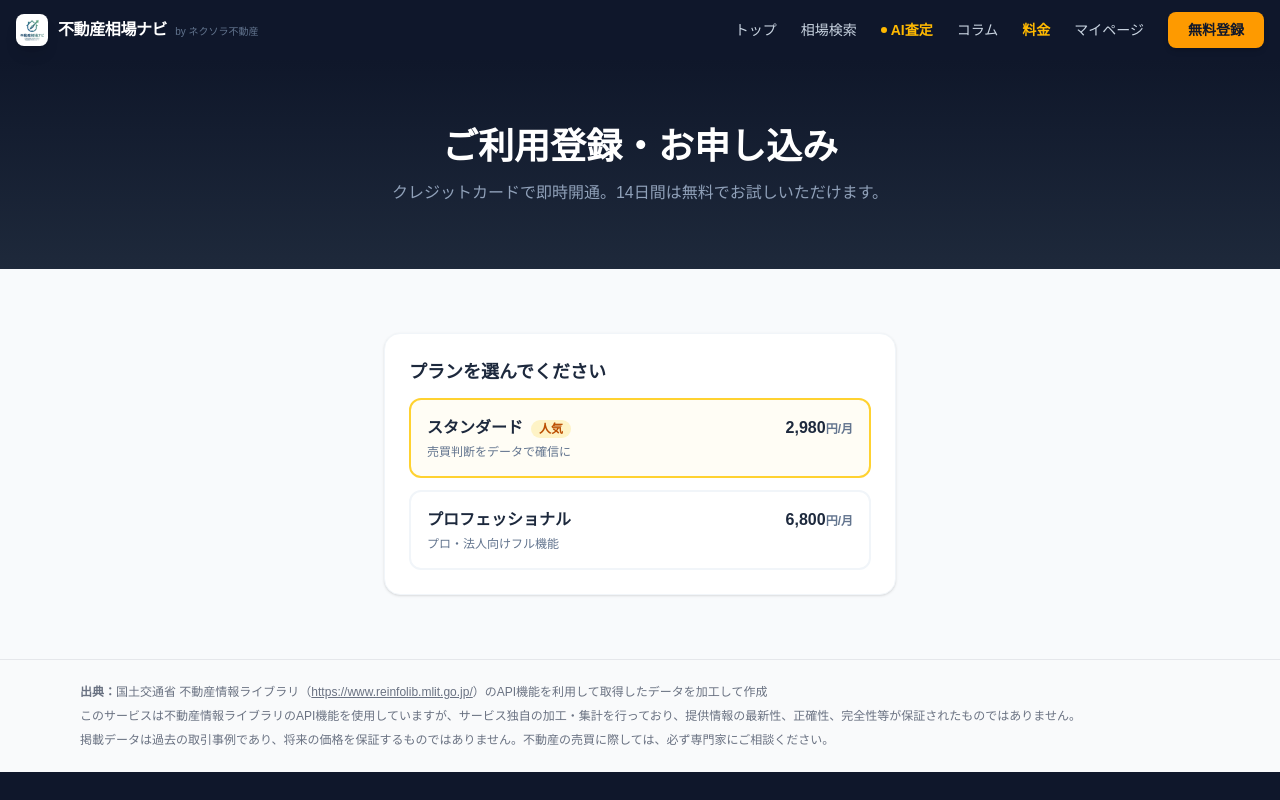
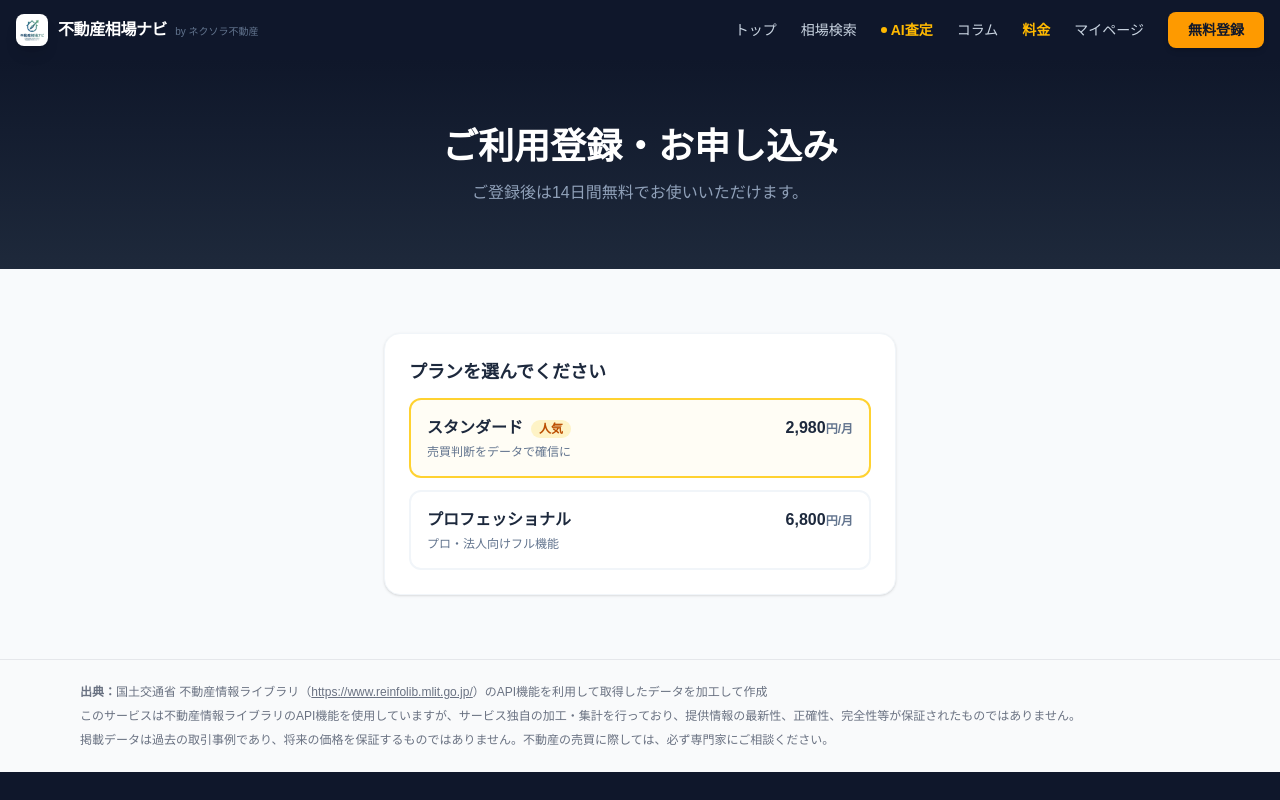
Before and after one commit to nexoraltd/realestate-market, a Next.js app: page /register in a window 1280 px wide. Shown: the top 800 px of the page. Built offline with nearby package versions, Linux system fonts and the light colour scheme.

Commit message:
fix: 登録ページのサブタイトル文言を修正

```diff
--- a/src/app/register/page.tsx
+++ b/src/app/register/page.tsx
@@ -41,7 +41,7 @@ export default async function RegisterPage({
           <p className="text-slate-400 text-base">
             {selectedPlanKey === "free"
               ? "メールアドレスの登録だけで、すぐにご利用いただけます。"
-              : "クレジットカードで即時開通。14日間は無料でお試しいただけます。"}
+              : "ご登録後は14日間無料でお使いいただけます。"}
           </p>
         </div>
       </section>
```
